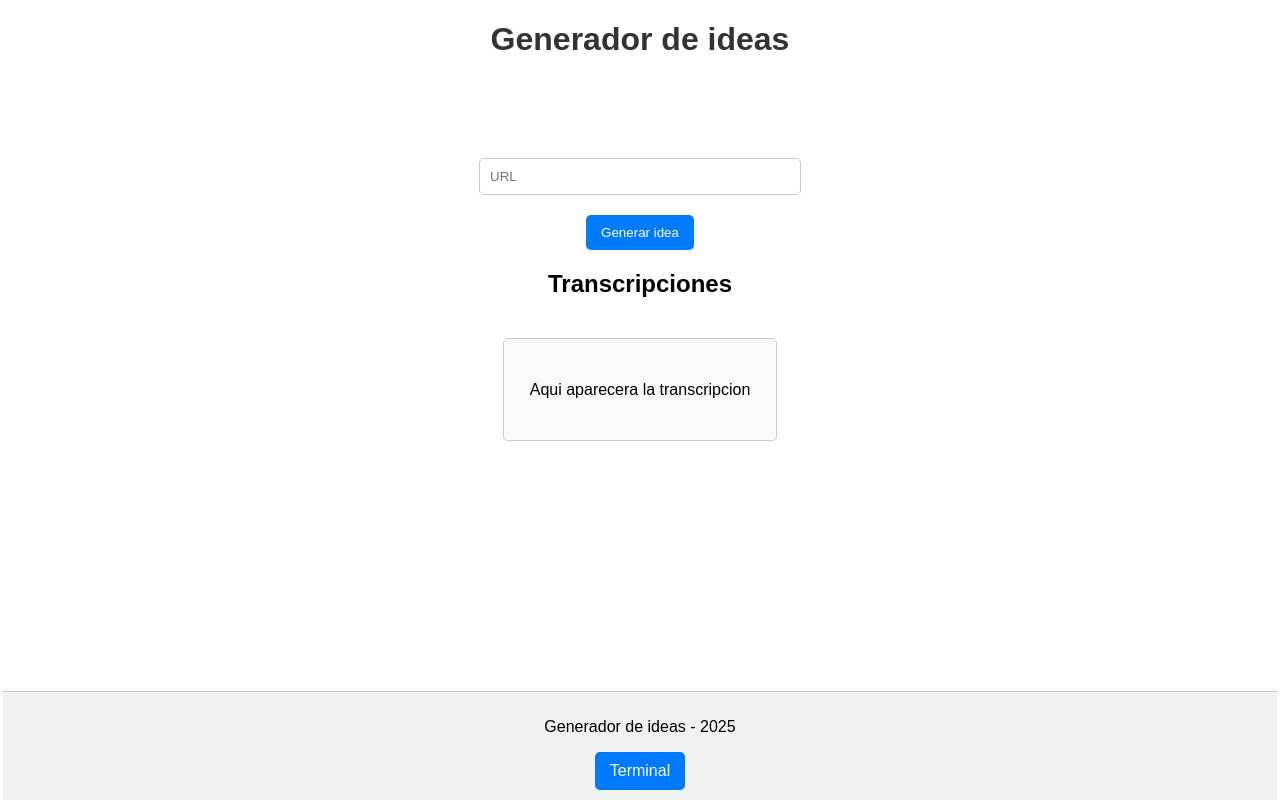
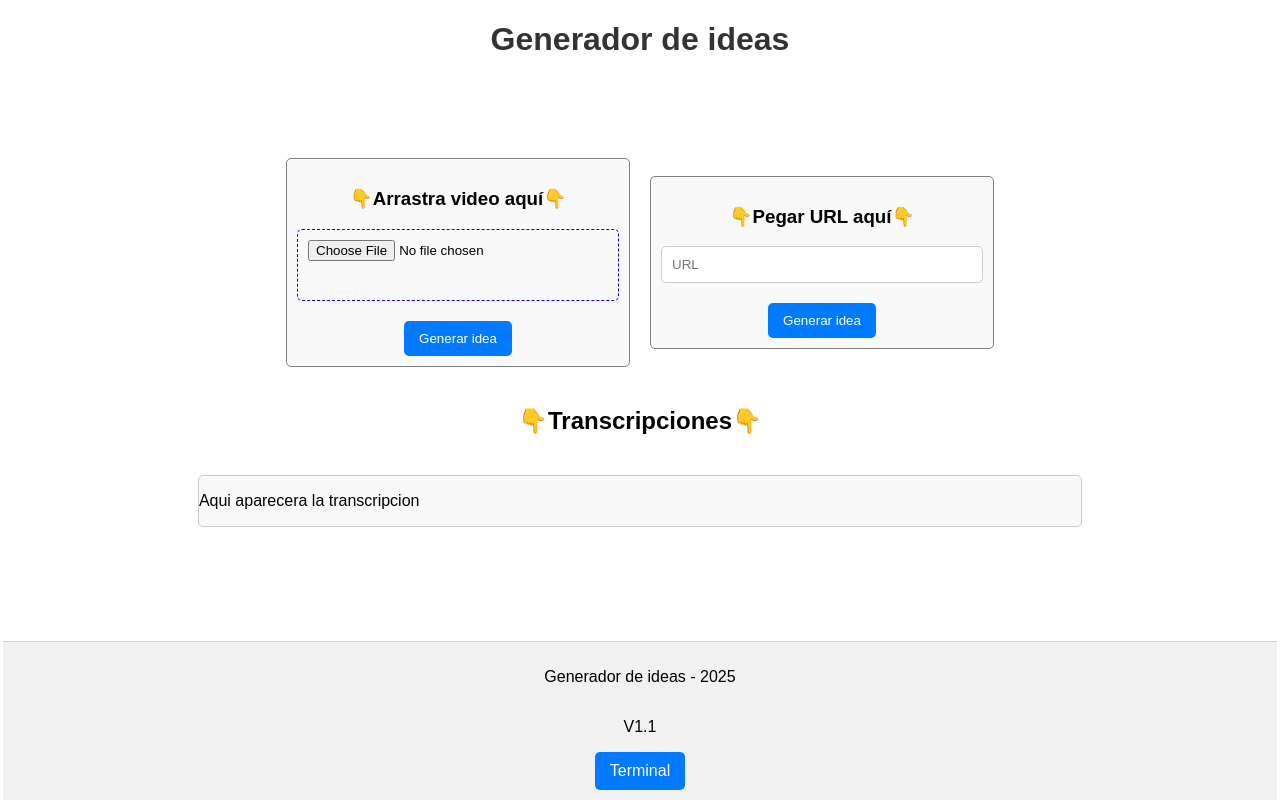
Before and after one commit to GermanMetzger/Generador-de-ideas, a React (Create React App) app: page / in a window 1280 px wide. Built offline with nearby package versions, Linux system fonts and the light colour scheme.

Commit message:
v1.2 uploadVideos

```diff
--- a/src/App.css
+++ b/src/App.css
@@ -1,24 +1,25 @@
-html,body{
+html,
+body {
   margin: 0;
   padding: 0;
   box-sizing: border-box;
   font-family: Arial, sans-serif;
 }
 
-.app{
+.app {
   display: flex;
   flex-direction: column;
   align-items: center;
   height: 100vh;
 }
 
-.titulo{
+.titulo {
   color: #333;
   font-size: 2rem;
   margin-bottom: 100px;
 }
 
-input{
+input {
   width: 300px;
   padding: 10px;
   border: 1px solid #ccc;
@@ -26,8 +27,7 @@ input{
   margin-bottom: 20px;
 }
 
-
-button{
+button {
   padding: 10px 15px;
   border: none;
   border-radius: 5px;
@@ -36,7 +36,7 @@ button{
   cursor: pointer;
 }
 
-a{
+a {
   padding: 10px 15px;
   border: none;
   border-radius: 5px;
@@ -47,30 +47,23 @@ a{
   text-decoration: none;
 }
 
-button:hover{
+button:hover {
   background-color: #0056b3;
 }
 
-
-
-
-
-.transcriptiones{
+.transcriptiones {
     margin-top: 20px;
-    padding: 10px;
     border: 1px solid #ccc;
     border-radius: 5px;
     background-color: #f9f9f9;
-    display: flex;
-    flex-direction: column;
-    align-items: center;
+    display: grid;
+    grid-template-columns: repeat(4, 1fr); /* 4 columnas por fila */
     justify-content: center;
     text-align: center;
-    max-width: 60%;
-    padding: 2%;
+    max-width: 100%;
 }
 
-footer{
+footer {
   margin-top: auto;
   padding: 10px;
   width: 98%;
@@ -82,5 +75,35 @@ footer{
   align-items: center;
   flex-direction: column;
   position: relative;
+}
 
+.inputs {
+  display: flex;
+  align-items: center;
+  justify-content: center;
+  margin-bottom: 20px;
+
+  align-content: center;
 }
+
+.inputs div {
+  margin: 0 10px;
+  border: 1px solid grey;
+  padding: 10px;
+  border-radius: 5px;
+  background-color: #f9f9f9;
+  display: flex;
+  flex-direction: column;
+  text-align: center;
+  align-items: center;
+}
+
+.file-input {
+  display: flex;
+  border: 1px dashed blue;
+  height: 50px;
+  text-align: center;
+  justify-content: center;
+  align-items: center;
+  align-content: center;
+}
--- a/src/App.js
+++ b/src/App.js
@@ -1,15 +1,17 @@
-import './App.css';
-import { useState, useEffect, use } from 'react';
-import Transcripcion from './components/Transcripciones/Transcripcion';
-
+import "./App.css";
+import { useState, useEffect, use } from "react";
+import Transcripcion from "./components/Transcripciones/Transcripcion";
 
 function App() {
-  const [url, setUrl] = useState('');
-  const [transcription, setTranscription] = useState('Aqui aparecera la transcripcion');
+  const [url, setUrl] = useState("");
+  const [transcription, setTranscription] = useState(
+    "Aqui aparecera la transcripcion"
+  );
   const [loading, setLoading] = useState(false);
   const [fallo, setFallo] = useState(false);
   const [laPrimera, setLaPrimera] = useState(true);
   const [urlsYResultados, setUrlsYResultados] = useState([]);
+  const [file, setFile] = useState(null);
 
   useEffect(() => {
     if (urlsYResultados.length === 0) {
@@ -17,47 +19,97 @@ function App() {
     }
   }, [urlsYResultados]);
 
-
   const eliminarTranscripcion = (index) => {
     console.log("eliminando transcripción en el índice:", index);
-    setUrlsYResultados(prev => prev.filter((_, i) => i !== index));
+    setUrlsYResultados((prev) => prev.filter((_, i) => i !== index));
   };
-
 
   const handleDownload = async () => {
     setLoading(true);
     setLaPrimera(false);
     try {
       const response = await fetch(`https://200.85.177.8:4000/download?url=${encodeURIComponent(url)}`);
+      // const response = await fetch(`https://localhost:4000/download?url=${encodeURIComponent(url)}`);
       const data = await response.json();
       const resultado = data.texto || "No se pudo obtener el texto";
       setTranscription(resultado);
       setLoading(false);
       // Guardar en el historial
-      setUrlsYResultados(prev => [...prev, { url, resultado }]);
+      setUrlsYResultados((prev) => [...prev, { url, resultado }]);
+    } catch (error) {
+      console.error("Error fetching download URL:", error);
+      setLoading(false);
+      setFallo(true);
+    }
+  };
 
+  const handleDownloadWhitVideo = async () => {
+    const formData = new FormData();
+    formData.append("video", file);
+    setLoading(true);
+    setLaPrimera(false);
+    try {
+
+      const response = await fetch("https://200.85.177.8:4000/uploadVideo", {
+        method: "POST",
+        body: formData,
+      });
+
+      // const response = await fetch(`https://localhost:4000/uploadVideo`, {
+      //   method: "POST",
+      //   body: formData,
+      // });
+      const data = await response.json();
+      const resultado = data.texto || "No se pudo obtener el texto";
+      setTranscription(resultado);
+      setLoading(false);
+      // Guardar en el historial
+      setUrlsYResultados((prev) => [...prev, { url, resultado }]);
     } catch (error) {
-      console.error('Error fetching download URL:', error);
+      console.error("Error fetching download URL with video:", error);
       setLoading(false);
       setFallo(true);
     }
   };
 
   return (
-    <div className='app'>
-      <h1 className='titulo'>Generador de ideas</h1>
-      <input  type="text" placeholder="URL" value={url} onChange={(e) => setUrl(e.target.value)}/>
+    <div className="app">
+      <h1 className="titulo">Generador de ideas</h1>
+      <div className="inputs">
+        <div>
+          <h3>👇Arrastra video aquí👇</h3>
+          <input
+            className="file-input"
+            type="file"
+            placeholder="Arrastra video aquí"
+            accept=".mp3"
+            onChange={(e) => setFile(e.target.files[0])}
+          />
+          <button onClick={handleDownloadWhitVideo}>Generar idea</button>
+        </div>
+        <div>
+          <h3>👇Pegar URL aquí👇</h3>
+          <input
+            type="text"
+            placeholder="URL"
+            value={url}
+            onChange={(e) => setUrl(e.target.value)}
+          />
           <button onClick={handleDownload}>Generar idea</button>
-        <h2>Transcripciones</h2>
-      <div className='transcriptiones'>
+        </div>
+      </div>
+      <h2>👇Transcripciones👇</h2>
+      <div className="transcriptiones">
         {/* Transcripciones existentes */}
         {urlsYResultados.map((urlYResultado, index) => (
+          <div>
+          <h3 index={index}>{index}</h3>
             <Transcripcion
-              key={index}
               index={index}
               urlYResultado={urlYResultado}
               eliminar={eliminarTranscripcion}
             />
+            </div>
         ))}
 
         {/* Estado de carga o error para la nueva transcripción */}
@@ -69,7 +121,8 @@ function App() {
         {fallo && (
           <div>
             <p>
-                Error al cargar la transcripción. (¿La URL es correcta?)<br/>
+              Error al cargar la transcripción. (¿La URL es correcta?)
+              <br />
             </p>
           </div>
         )}
@@ -77,7 +130,14 @@ function App() {
       </div>
       <footer>
         <p>Generador de ideas - 2025</p>
-        <a href='https://200.85.177.8:4000/' target='_blank' rel='noopener noreferrer'>Terminal</a>
+        <p>V1.1</p>
+        <a
+          href="https://200.85.177.8:4000/"
+          target="_blank"
+          rel="noopener noreferrer"
+        >
+          Terminal
+        </a>
       </footer>
     </div>
   );
--- a/src/components/Transcripciones/Transcripcion.css
+++ b/src/components/Transcripciones/Transcripcion.css
@@ -1,5 +1,4 @@
-.transcription{
-    margin-top: 20px;
+.transcriptionTarjeta{
     padding: 10px;
     border: 1px solid #ccc;
     border-radius: 5px;
@@ -9,6 +8,7 @@
     align-items: center;
     justify-content: center;
     text-align: center;
-    max-width: 60%;
+    max-width: 90%;
     padding: 2%;
+    margin: 20px;
 }
--- a/src/components/Transcripciones/Transcripcion.js
+++ b/src/components/Transcripciones/Transcripcion.js
@@ -14,9 +14,9 @@ const copiarAlPortapapeles = (texto) => {
 
 export default function Transcripcion({ urlYResultado, eliminar, index }) {
   return (
-    <div className='transcription'>
-      <div>
-        <h3>URL: {urlYResultado.url}</h3>
+    <div className='transcriptionTarjeta'>
+      <div style={{ display: 'flex', flexDirection: 'column', alignItems: 'center' }}>
+        <h3> {urlYResultado.url ? "URL:" + urlYResultado.url : "Video descargado"}</h3>
         <p>Transcripción: {urlYResultado.resultado}</p>
         <button style={{ backgroundColor: 'blue', color: 'white', margin: '15px' }} onClick={() => {copiarAlPortapapeles(urlYResultado.resultado); eliminar(index);}}>Copiar y Eliminar</button>
         <button style={{ backgroundColor: 'red', color: 'white', margin: '15px' }} onClick={() => eliminar(index)}>Eliminar</button>
```
Lines whose indentation alone changed are shown as unchanged.
